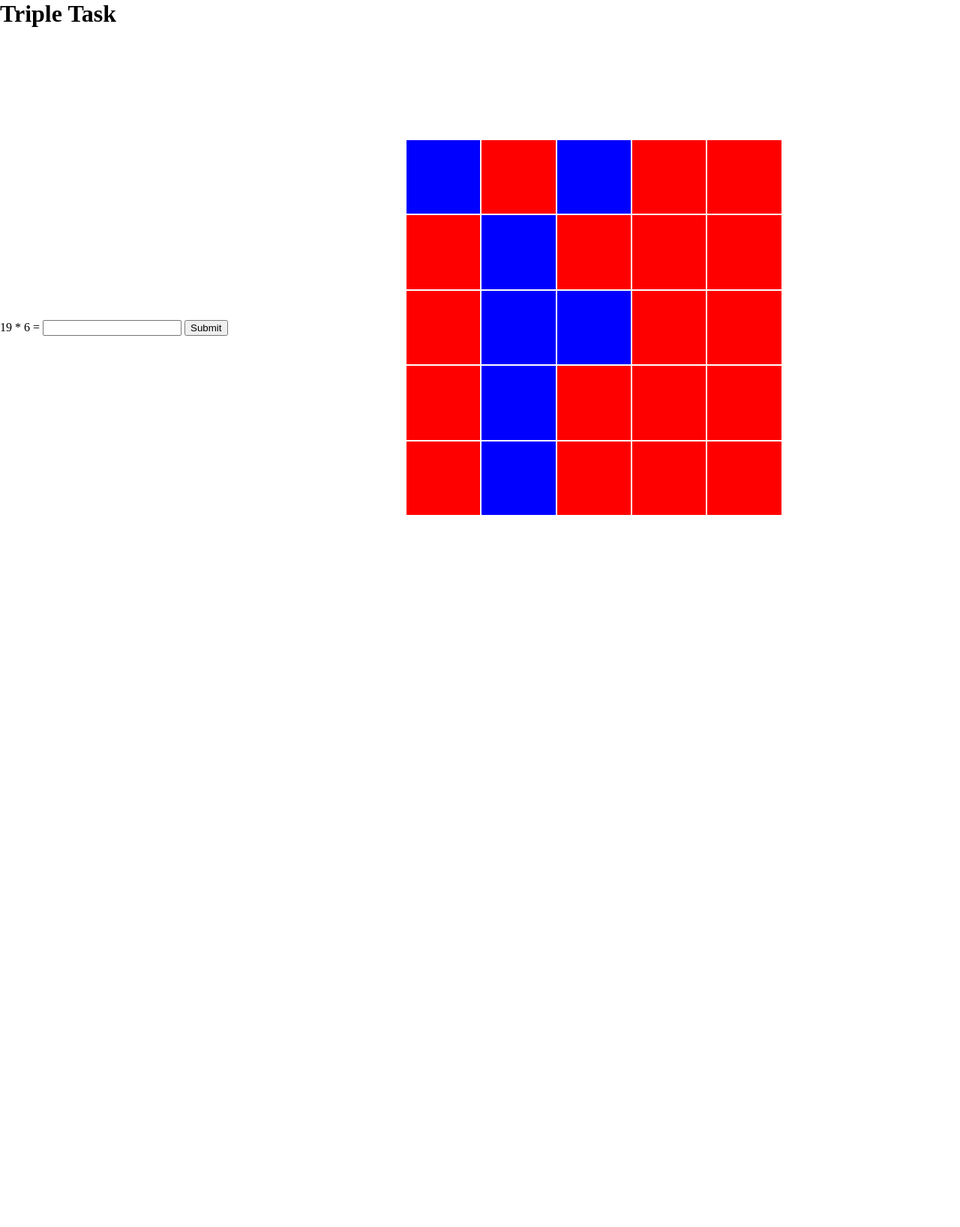
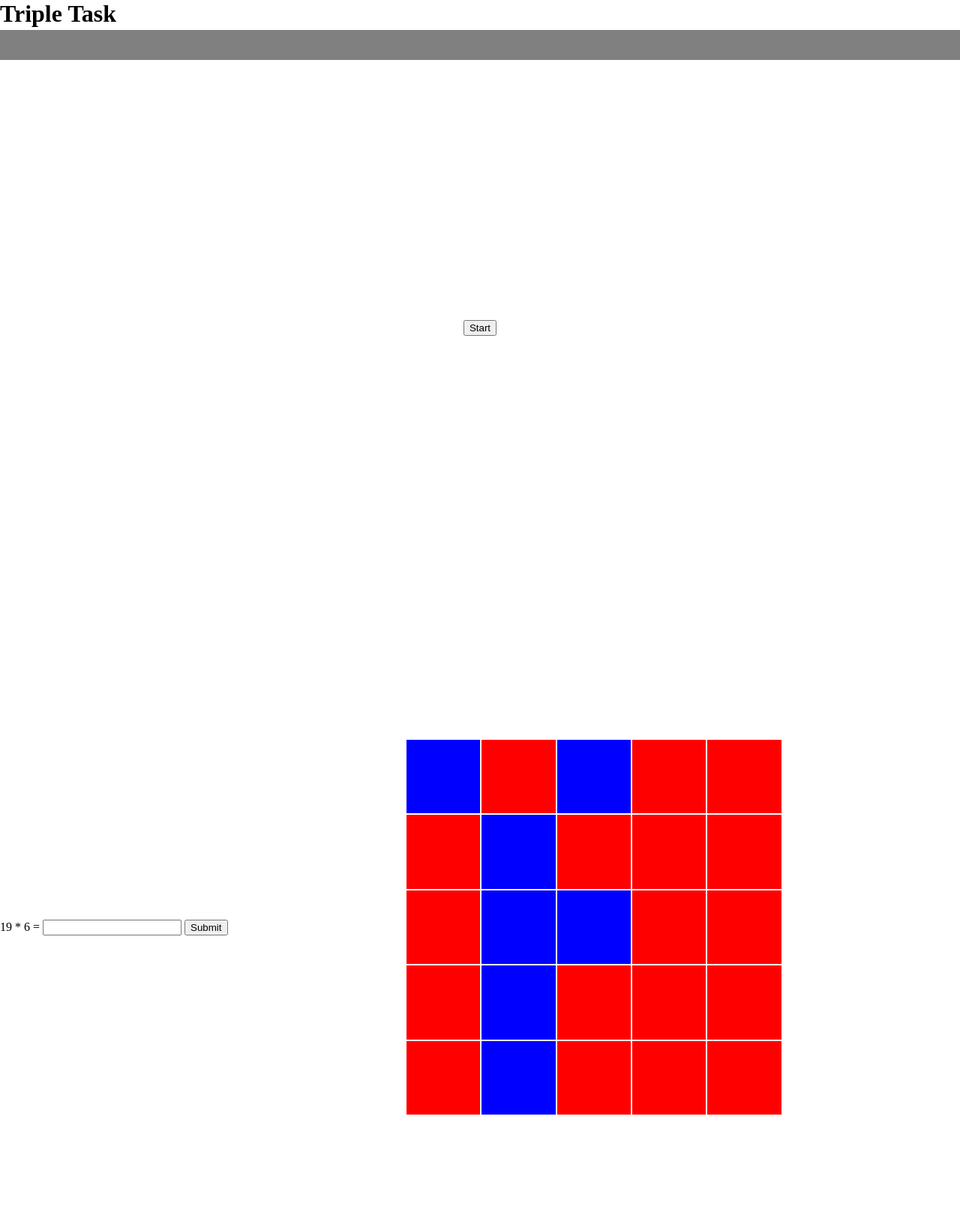
Before and after one commit to Hernandez-Marcos/Triple-task, a Django app: page /games/ in a window 1280 px wide. Shown: the whole page at 75% size. Before the commit the page ends 687 px from the top, so only its background shows below. Run offline with Django 5.2, Linux system fonts and the light colour scheme.

Commit message:
Add timer.

```diff
--- a/games/serializers.py
+++ b/games/serializers.py
@@ -5,3 +5,6 @@ class MathSerializer(serializers.Serializer):
 
 class GridSerializer(serializers.Serializer):
     answer = serializers.ChoiceField(choices=["red", "blue"])
+
+class TimerSerializer(serializers.Serializer):
+    pass
--- /dev/null
+++ b/games/static/games/js/timer.js
@@ -0,0 +1,36 @@
+function startTimer() {
+    const timerBarEl = document.querySelector(".timer-bar")
+
+    fetch("/games/api/timer/", {
+        method: "GET"
+    }).then((res) => res.json())
+    .then((data) => {
+        console.log(data)
+
+        let timeRemaining = data.time_remaining
+        if (!timeRemaining) return
+
+        const totalTime = timeRemaining
+
+        const intervalId = setInterval(() => {
+            timeRemaining -= 0.05
+            const widthPercent = (timeRemaining / totalTime) * 100
+            timerBarEl.style.width = widthPercent + "%"
+        }, 50)
+
+        console.log("asdasdasdasd", timeRemaining)
+    })
+}
+
+document.getElementById("start-game").addEventListener("click", () => {
+    console.log("holaa")
+    fetch("/games/api/timer/", {
+        method: "POST"
+    }).then((res) => res.json())
+    .then((res) => {
+        console.log(res)
+        const startScreenEl = document.querySelector(".start-screen")
+        startScreenEl.style.display = "none"
+        startTimer()
+    })
+})
--- a/games/static/games/js/validate.js
+++ b/games/static/games/js/validate.js
@@ -80,7 +80,7 @@ function handleGridGame(event) {
         },
     })
       .then((res) => res.json())
-      .then((res) => updateGridGame(res))
+      .then((res) => {updateGridGame(res)})
 
 }
 
--- a/games/static/games/styles/grid.css
+++ b/games/static/games/styles/grid.css
@@ -17,6 +17,7 @@ body {
 
 .grid-game {
     display: grid;
+    min-width: 500px;
     width: 500px;
     height: 500px;
     grid-template-columns: repeat(5, 1fr);
--- /dev/null
+++ b/games/static/games/styles/start-screen.css
@@ -0,0 +1,10 @@
+.start-screen {
+    height: 100vh;
+    display: flex;
+    justify-content: center;
+    align-items: center;
+}
+
+#start-game {
+    /* poner estilos después */
+}
--- /dev/null
+++ b/games/static/games/styles/timer.css
@@ -0,0 +1,9 @@
+.timer-bar {
+    height: 40px;
+    width: 100%;
+    background-color: gray;
+    position: absolute;
+    top: 40px;
+    left: 0;
+    z-index: 10;
+}
--- a/games/templates/games/index.html
+++ b/games/templates/games/index.html
@@ -2,15 +2,23 @@
 {% load static %}
 
 {% block scripts %}
+<script src="{% static 'games/js/timer.js' %}" defer></script>
 <script src="{% static 'games/js/validate.js' %}" defer></script>
 {% endblock scripts %}
 
 {% block extra_css %}
 <link rel="stylesheet" href="{% static 'games/styles/grid.css' %}">
+<link rel="stylesheet" href="{% static 'games/styles/timer.css' %}">
+<link rel="stylesheet" href="{% static 'games/styles/start-screen.css' %}">
 {% endblock extra_css %}
 
 
 {% block content %}
+<div class="start-screen" style="height: 100vh">
+    <button id="start-game">Start</button>
+</div>
+<div class="timer-bar"></div>
+
 <div class="games-container">
     <div class="math-game">
         <span id="num-1">{{math_problem.num_1}}</span> * <span id="num-2">{{math_problem.num_2}}</span> =
--- a/games/urls.py
+++ b/games/urls.py
@@ -3,5 +3,6 @@ from . import views
 
 urlpatterns = [
     path("", views.index, name='index'),
-    path("api/validate/", views.validate, name='validate')
+    path("api/validate/", views.validate, name='validate'),
+    path("api/timer/", views.timer, name="timer")
 ]
--- a/games/views.py
+++ b/games/views.py
@@ -3,6 +3,8 @@ from .game_engine import grid_game, math_game
 from rest_framework.decorators import api_view
 from rest_framework.response import Response
 from . import serializers
+from django.utils import timezone
+import datetime
 
 # Create your views here.
 
@@ -19,6 +21,7 @@ def index(request):
     }
 
     return render(request, 'games/index.html', context)
+
 
 @api_view(['POST'])
 def validate(request):
@@ -60,3 +63,27 @@ def validate(request):
         })
     else:
         return Response({"error": "invalid game"}, status=400)
+
+
+@api_view(['GET', 'POST'])
+def timer(request):
+    if request.method == "GET":
+        #timer remaining
+        time_end = request.session.get("time_end")
+        if time_end:
+            time_end = datetime.datetime.fromtimestamp(time_end, tz=timezone.get_current_timezone())
+            time_remaining = (time_end - timezone.now()).total_seconds()
+            time_remaining = max(0, time_remaining)
+            return Response({
+                "time_remaining": time_remaining
+            })
+        return Response({
+            "time_remaining": None
+        })
+    if request.method == "POST":
+        #start timer
+        print("POST TIMER", request.session)
+        request.session["time_end"] = (timezone.now() + datetime.timedelta(seconds=60)).timestamp()
+        return Response({
+            "ok": True
+        })
```
Also changed, not shown: games/game_engine/timer.py (added).
